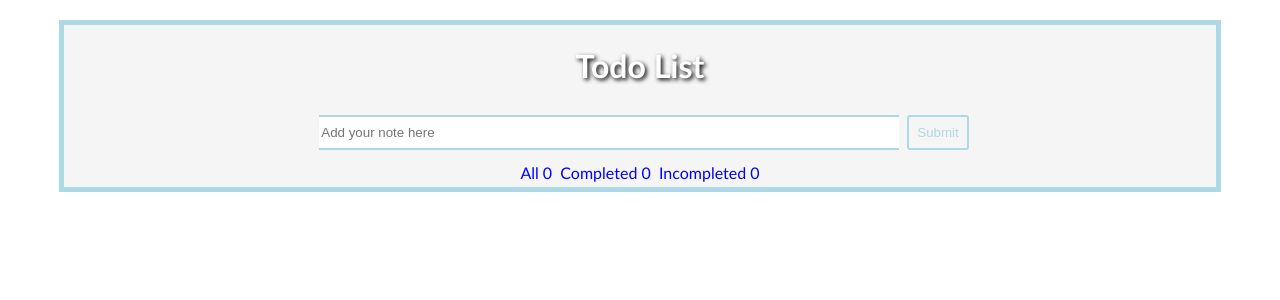
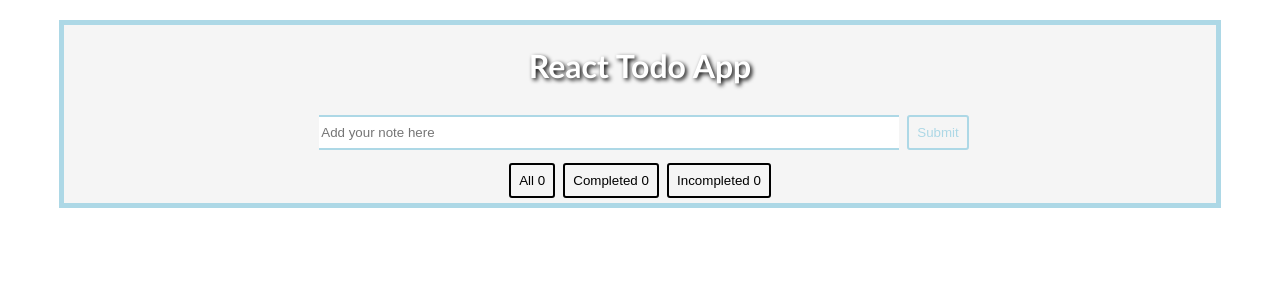
Before and after one commit to panoscool/react-todo-app, a React (Create React App) app: page / in a window 1280 px wide. Shown: the top 300 px of the page. Built offline with nearby package versions, Linux system fonts and the light colour scheme.

Commit message:
Additional fixes

```diff
--- a/src/App.css
+++ b/src/App.css
@@ -79,8 +79,9 @@
   box-shadow: 0 5px 15px whitesmoke;
  }
 
-.filter {
-  cursor: pointer;
+.btn-filter:hover {
+  color: var(--secondary-text-color);
+  box-shadow: 0 5px 15px whitesmoke;
 }
 
 li {
--- a/src/components/footer.js
+++ b/src/components/footer.js
@@ -2,13 +2,13 @@ import React from 'react';
 
 const Footer = (props) => {
     const allNotes = props.notes.length
-    let completedNotes = props.notes.filter(n => n.completed).length
-    let incompletedNotes = props.notes.filter(n => !n.completed).length
+    const completedNotes = props.notes.filter(n => n.completed).length
+    const incompletedNotes = props.notes.filter(n => !n.completed).length
     return (
         <div className="footer">
-            <span className="filter all-notes" onClick={props.allNotes}>All {allNotes}</span> &nbsp;
-            <span className="filter completed" onClick={props.completedNotes}>Completed {completedNotes}</span> &nbsp;
-            <span className="filter incompleted" onClick={props.incompletedNotes}>Incompleted {incompletedNotes}</span>
+            <button className="btn btn-filter" onClick={props.allNotes}>All {allNotes}</button> &nbsp;
+            <button className="btn btn-filter" onClick={props.completedNotes}>Completed {completedNotes}</button> &nbsp;
+            <button className="btn btn-filter" onClick={props.incompletedNotes}>Incompleted {incompletedNotes}</button>
         </div>
     );
 }
--- a/src/components/header.js
+++ b/src/components/header.js
@@ -3,7 +3,7 @@ import React from 'react';
 const Header = () => {
     return (
         <div className="header">
-            <h1>Todo List</h1>
+            <h1>React Todo App</h1>
         </div>
     );
 }
```
